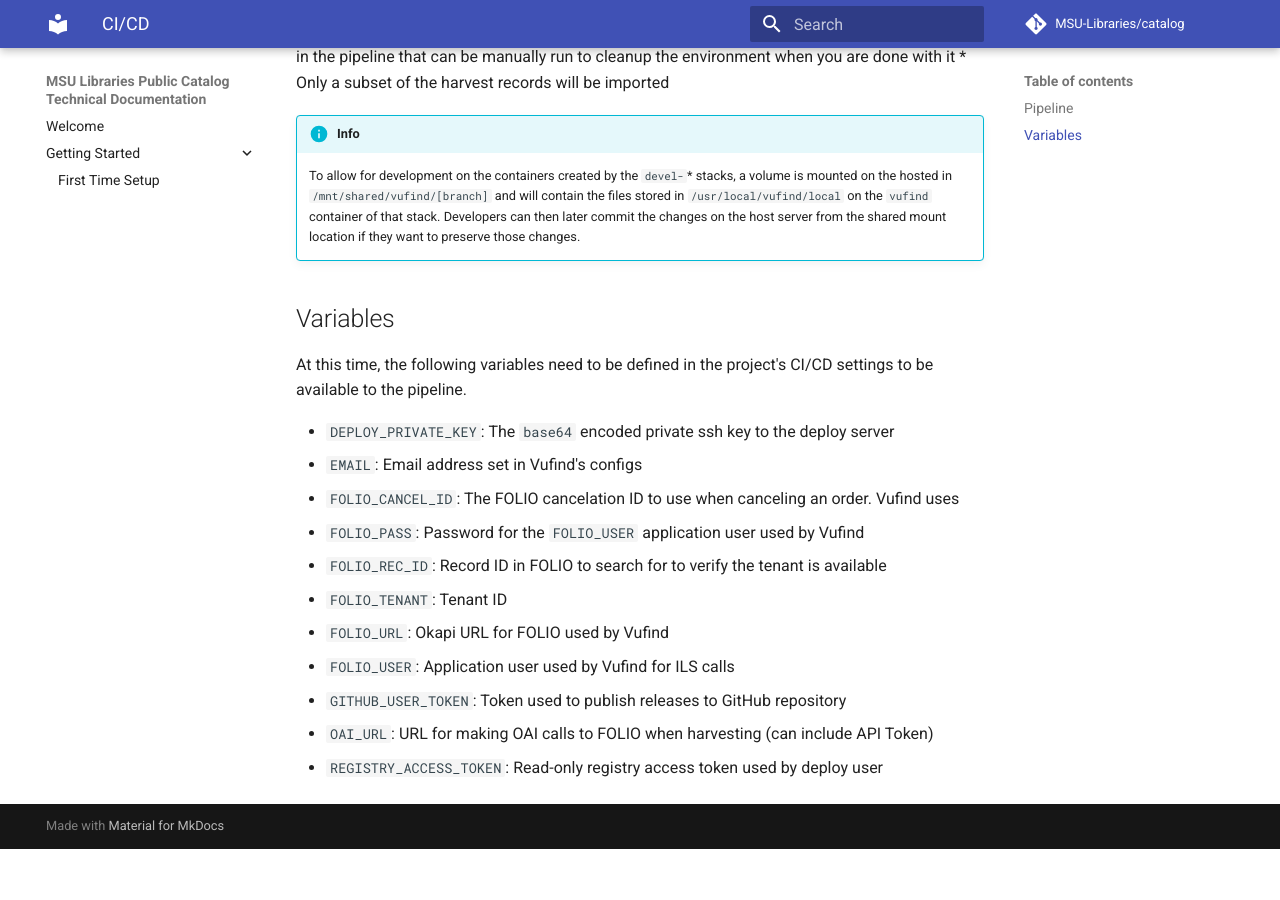
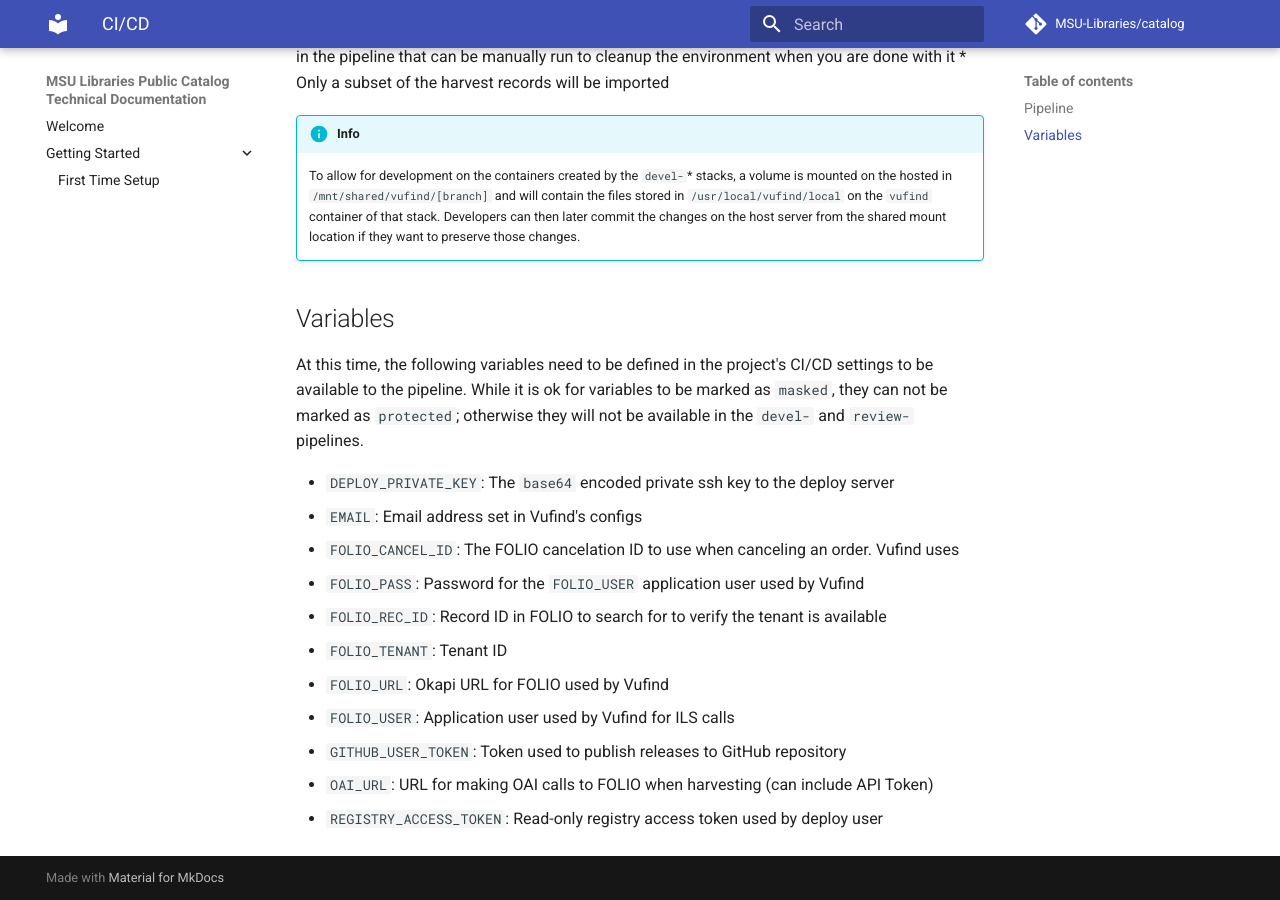
Before and after one commit to MSU-Libraries/catalog, an MkDocs documentation site: the page built from docs/CICD.md, in a window 1280 px wide and 900 px high, scrolled down 964 px. Built offline with MkDocs 1.6.1 and Material for MkDocs 9.7.7, drawn with Linux system fonts in a browser that asks for light colours; comment, search, counter and statistics services are not loaded; before the commit the page ends 1813 px from its top, so only the background shows below that.

```diff
--- a/docker-compose.mariadb-bootstrap.yml
+++ b/docker-compose.mariadb-bootstrap.yml
@@ -37,8 +37,8 @@ services:
         constraints:
           - "node.labels.nodeid==1"
       labels:
+        - "traefik.tcp.services.msul-galera1-app.loadbalancer.server.port=3306"
         - "traefik.enable=true"
-        - "traefik.tcp.services.msul-galera1-app.loadbalancer.server.port=3306"
 
 networks:
   internal:
--- a/docker-compose.mariadb-galera1.yml
+++ b/docker-compose.mariadb-galera1.yml
@@ -33,8 +33,8 @@ services:
         constraints:
           - "node.labels.nodeid==1"
       labels:
+        - "traefik.tcp.services.msul-galera1-app.loadbalancer.server.port=3306"
         - "traefik.enable=true"
-        - "traefik.tcp.services.msul-galera1-app.loadbalancer.server.port=3306"
 
 networks:
   internal:
--- a/docker-compose.mariadb-galera2.yml
+++ b/docker-compose.mariadb-galera2.yml
@@ -33,8 +33,8 @@ services:
         constraints:
           - "node.labels.nodeid==2"
       labels:
+        - "traefik.tcp.services.msul-galera2-app.loadbalancer.server.port=3306"
         - "traefik.enable=true"
-        - "traefik.tcp.services.msul-galera2-app.loadbalancer.server.port=3306"
 
 networks:
   internal:
--- a/docker-compose.mariadb-galera3.yml
+++ b/docker-compose.mariadb-galera3.yml
@@ -33,8 +33,8 @@ services:
         constraints:
           - "node.labels.nodeid==3"
       labels:
+        - "traefik.tcp.services.msul-galera3-app.loadbalancer.server.port=3306"
         - "traefik.enable=true"
-        - "traefik.tcp.services.msul-galera3-app.loadbalancer.server.port=3306"
 
 networks:
   internal:
--- a/docs/CICD.md
+++ b/docs/CICD.md
@@ -45,7 +45,9 @@ when you are done with it
 
 ## Variables
 At this time, the following variables need to be defined in the
-project's CI/CD settings to be available to the pipeline.
+project's CI/CD settings to be available to the pipeline. While it is ok for variables to be
+marked as `masked`, they can not be marked as `protected`; otherwise they will not be
+available in the `devel-` and `review-` pipelines.
 
 
 * `DEPLOY_PRIVATE_KEY`: The `base64` encoded private ssh key to the deploy server
```
Also changed, not shown: .gitlab-ci.yml (+9 -4 lines), 1 other file.
